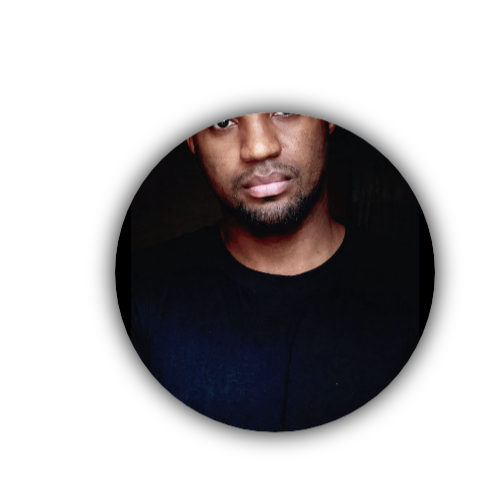
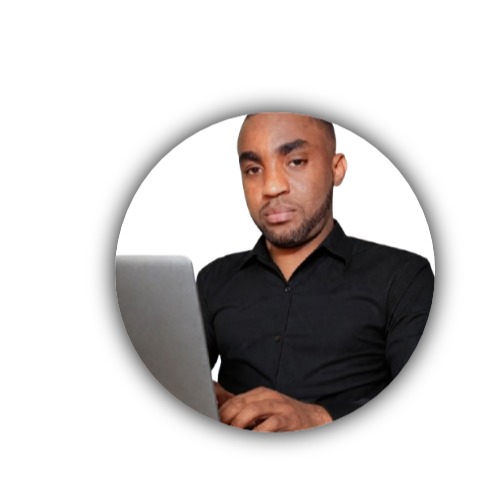
Before and after one commit to frantzsolaguerre17/fl-portfolio, a plain HTML site: page index.html in a window 1280 px wide. Shown: the part 148-630 px from the top of the page, 0-480 px from the left. Drawn offline with nearby package versions, Linux system fonts and the light colour scheme; a script that the page names is missing.

Commit message:
23/05/2026

```diff
--- a/index.html
+++ b/index.html
@@ -94,7 +94,7 @@ https://frantzsolaguerre17.github.io/fl-portfolio/ -->
 <!--HOME SECTION-->
 <section class="home" id="home">
     <div class="home-img wow animate__heartBeat" data-wow-delay="1s">
-        <img id="profil_id" src="images/image5.jpg" alt="Profil Image">
+        <img id="profil_id" src="images/image1.png" alt="Profil Image">
     </div>
 
     <div class="home-content">
```
